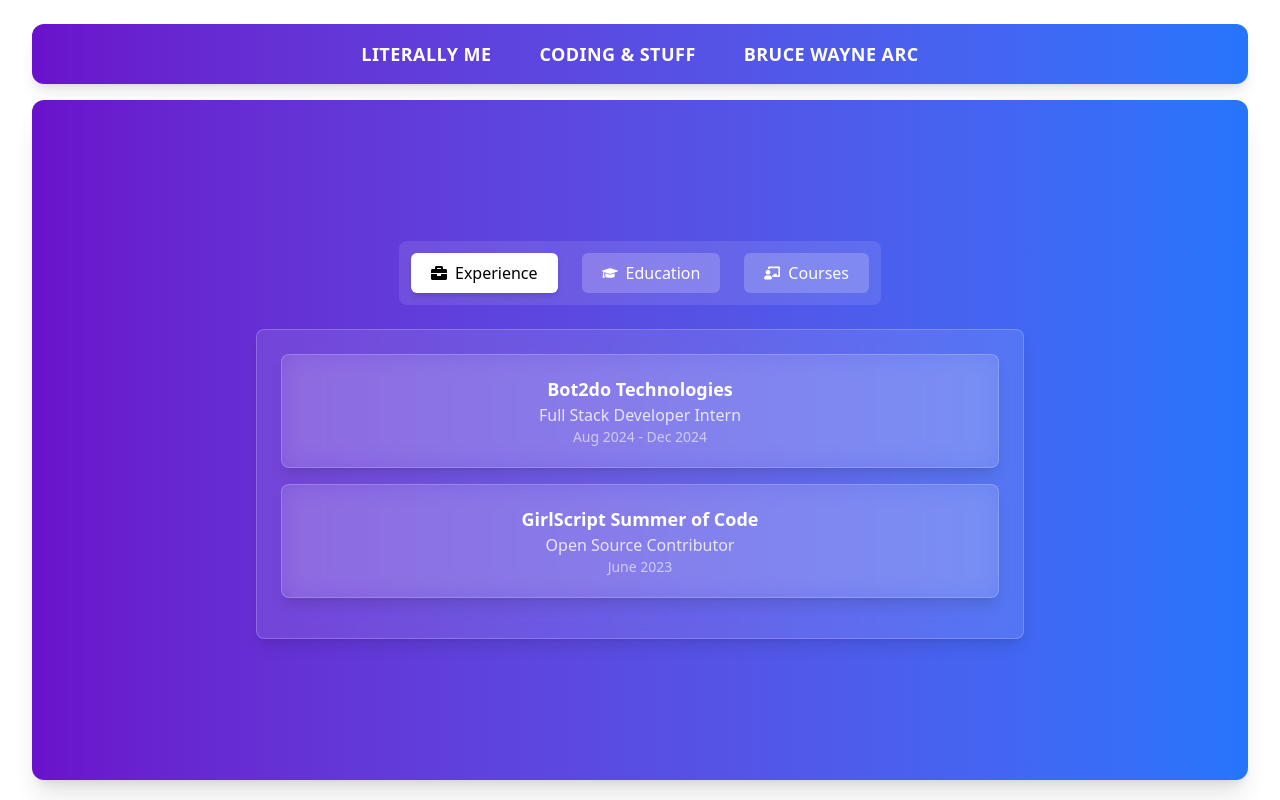
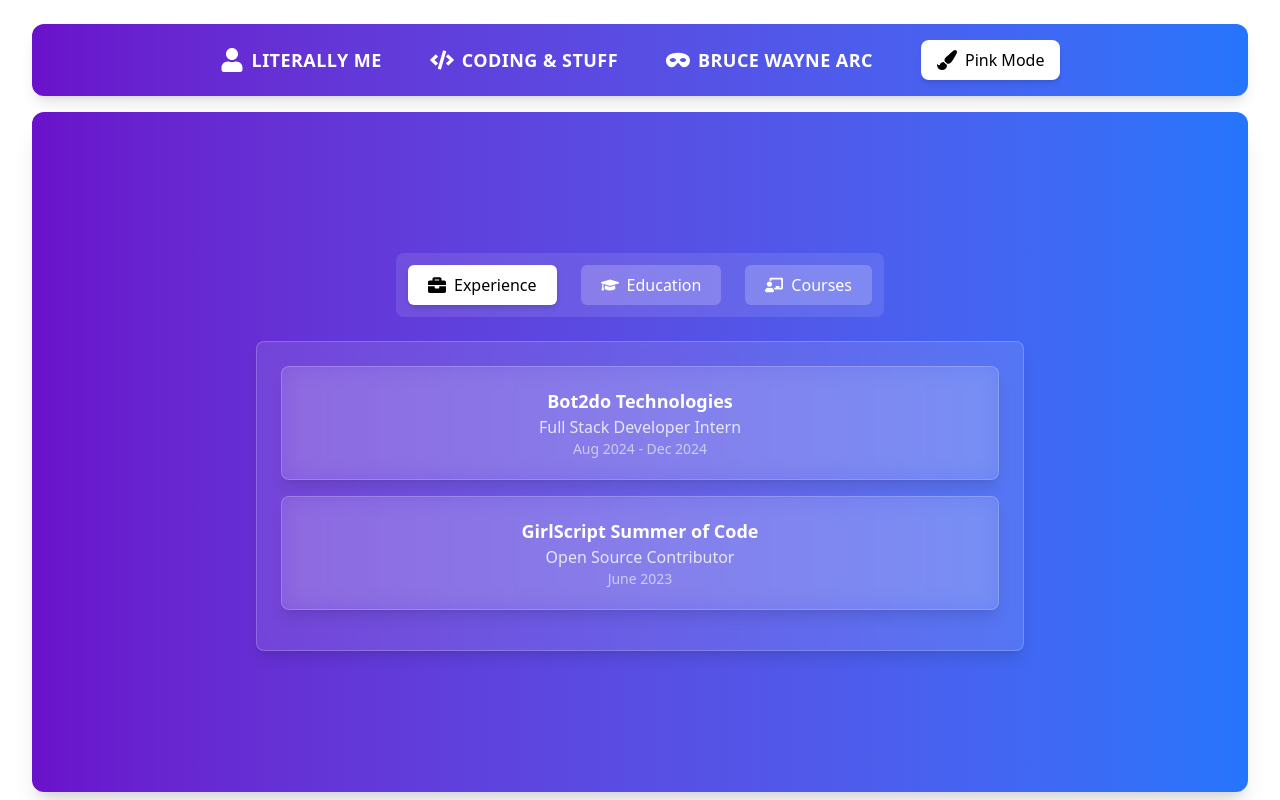
Before and after one commit to iamvbenz49/batfolio, a React (Vite) app: page /arc in a window 1280 px wide. Built offline with nearby package versions, Linux system fonts and the light colour scheme.

Commit message:
Dual mode oiiii

```diff
--- a/src/App.tsx
+++ b/src/App.tsx
@@ -3,12 +3,23 @@ import Experience from "./Components/Experience";
 import { BrowserRouter as Router, Routes, Route } from "react-router-dom";
 import Topper from "./Components/Topper";
 import BruceWayneArc from "./Components/BruceWayneArc";
+import { createContext, useState, } from "react";
+import { Theme } from "./enums/theme";
 
 
+interface ModeContextType {
+  color: Theme;
+  setColor: (color: Theme) => void;
+}
 
 
+export const ModeContext = createContext<ModeContextType | undefined>(undefined);
+
 export default function Portfolio() {
+  const [color, setColor] = useState<Theme>(Theme.BLUE);
+
   return (
+    <ModeContext.Provider value={{ color, setColor }}>
       <Router>
         <Topper />
         <Routes>
@@ -17,5 +28,6 @@ export default function Portfolio() {
           <Route path="/arc" element={<BruceWayneArc />} />
         </Routes>
       </Router>
+    </ModeContext.Provider>
   );
 }
--- a/src/Components/BruceWayneArc.tsx
+++ b/src/Components/BruceWayneArc.tsx
@@ -1,7 +1,7 @@
-import { useState } from "react";
+import { useContext, useState } from "react";
 import { motion } from "framer-motion";
 import { FaGraduationCap, FaChalkboardTeacher, FaBriefcase } from "react-icons/fa";
-
+import { ModeContext } from "../App";
 // Type Definitions
 type Education = {
   id: number;
@@ -48,23 +48,30 @@ const experience: Experience[] = [
   { id: 2, company: "GirlScript Summer of Code", role: "Open Source Contributor", year: "June 2023" },
 ];
 
-// Tab Component
+
 const BruceWayneArc: React.FC = () => {
+  const context = useContext(ModeContext);
+
+  if (!context) {
+    throw new Error("BruceWayneArc must be used within a ModeContext.Provider");
+  }
+
+  const { color } = context;
   const [activeTab, setActiveTab] = useState<"education" | "courses" | "experience">("experience");
 
-  // Mapping Active Tab to Data
   const data = activeTab === "education" ? formalEducation : activeTab === "courses" ? courses : experience;
 
   return (
     <motion.div
-      className="w-[95%] h-[85vh] p-5 bg-gradient-to-r from-[#6A11CB] to-[#2575FC]
-       rounded-xl flex flex-col items-center justify-center gap-6 mt-4 mx-auto shadow-xl"
+      className={`w-[95%] h-[85vh] p-5 rounded-xl flex flex-col items-center justify-center gap-6 mt-4 mx-auto shadow-xl
+        ${color === "blue" ? "bg-gradient-to-r from-[#6A11CB] to-[#2575FC]" : "bg-gradient-to-r from-[#FF0080] to-[#FF66B2]"}`}
       initial={{ opacity: 0, scale: 0.8 }}
       animate={{ opacity: 1, scale: 1 }}
+      whileHover={{scale:1.02}}
       transition={{ duration: 0.5 }}
     >
       {/* Tab Buttons */}
-      <div className="flex justify-center gap-6 bg-white/10 p-3 rounded-lg">
+      <div className="flex justify-center gap-4 sm:gap-6 bg-white/10 p-3 rounded-lg">
         {[
           { id: "experience", label: "Experience", icon: <FaBriefcase /> },
           { id: "education", label: "Education", icon: <FaGraduationCap /> },
@@ -72,16 +79,16 @@ const BruceWayneArc: React.FC = () => {
         ].map(({ id, label, icon }) => (
           <button
             key={id}
-            className={`px-5 py-2 rounded-md flex items-center gap-2 transition-all duration-300
+            className={`px-4 sm:px-5 py-2 rounded-md flex items-center gap-2 transition-all duration-300
               ${activeTab === id ? "bg-white text-black shadow-md" : "bg-white/20 text-white hover:bg-white/30"}`}
             onClick={() => setActiveTab(id as "education" | "courses" | "experience")}
           >
-            {icon} {label}
+            <span className="text-lg">{icon}</span>
+            <span className="hidden sm:inline">{label}</span>
           </button>
         ))}
       </div>
 
-      {/* Content Section */}
       <motion.div
         key={activeTab}
         className="w-full max-w-3xl bg-white/10 backdrop-blur-md border border-white/20 shadow-lg rounded-lg p-6
@@ -101,7 +108,6 @@ const BruceWayneArc: React.FC = () => {
             transition={{ duration: 0.5, delay: index * 0.2 }}
             whileHover={{ scale: 1.03 }}
           >
-            {/* Conditional Rendering for Different Data Types */}
             <h3 className="text-lg font-semibold text-white">
               {"degree" in item ? item.degree : item.company}
             </h3>
--- a/src/Components/Experience.tsx
+++ b/src/Components/Experience.tsx
@@ -1,8 +1,9 @@
-import { JSX, useState } from "react";
+import { JSX, useContext, useState } from "react";
 import { motion } from "framer-motion";
 import { FaGithub, FaCode, FaDatabase, FaLink, FaTerminal, FaProjectDiagram, FaUser, FaEnvelope, FaDumbbell, FaSpa, FaCalculator, FaBlog, FaFire, FaMask } from "react-icons/fa";
 import { GiGrain } from "react-icons/gi";
 import { SiGo, SiJavascript, SiPython } from "react-icons/si";
+import { ModeContext } from "../App";
 
 // Define types for profiles and projects
 interface Profile {
@@ -162,13 +163,20 @@ const projects: Project[] = [
 
 const Experience: React.FC = () => {
   const [activeTab, setActiveTab] = useState<"projects" | "profiles">("projects");
+  const context = useContext(ModeContext);
 
+  if (!context) {
+    throw new Error("BruceWayneArc must be used within a ModeContext.Provider");
+  }
+
+  const { color } = context;
   return (
     <motion.div
-      className="w-[95%] h-[85vh] p-5 bg-gradient-to-r from-[#6A11CB] to-[#2575FC]
-       rounded-xl flex flex-col items-center justify-center gap-6 mt-4 mx-auto shadow-xl"
+      className={`w-[95%] h-[85vh] p-5 rounded-xl flex flex-col items-center justify-center gap-6 mt-4 mx-auto shadow-xl
+        ${color === "blue" ? "bg-gradient-to-r from-[#6A11CB] to-[#2575FC]" : "bg-gradient-to-r from-[#FF0080] to-[#FF66B2]"}`}
       initial={{ opacity: 0, scale: 0.8 }}
       animate={{ opacity: 1, scale: 1 }}
+      whileHover={{scale:1.02}}
       transition={{ duration: 0.5 }}
     >
 
--- a/src/Components/LiterallyMe.tsx
+++ b/src/Components/LiterallyMe.tsx
@@ -1,19 +1,30 @@
 import { motion } from "framer-motion";
 import { FaGithub, FaLinkedin, FaXTwitter, FaInstagram, FaSpotify, FaYoutube } from "react-icons/fa6";
 import ProfileImage from "../assets/batman.jpg";
+import { useContext } from "react";
+import { ModeContext } from "../App";
+import { Theme } from "../enums/theme";
 
 const LiterallyMe: React.FC = () => {
+  const context = useContext(ModeContext);
+
+  if (!context) {
+    throw new Error("ModeContext must be used within a ModeContext.Provider");
+  }
+  const {color} = context;
+
   return (
     <motion.div
-      className="w-[95%] h-[85vh] p-8 bg-gradient-to-r from-[#6A11CB] to-[#2575FC]
-       rounded-2xl flex flex-col sm:flex-row items-center justify-center gap-14 mt-6 mx-auto shadow-2xl
-       backdrop-blur-xl bg-opacity-75 border border-white/20"
+      className={`w-[95%] h-[85vh] p-8 rounded-2xl flex flex-col sm:flex-row items-center justify-center gap-14
+      mt-6 mx-auto shadow-2xl backdrop-blur-xl bg-opacity-75 border border-white/20
+      transition-all duration-500
+      ${color === Theme.BLUE ? "bg-gradient-to-r from-[#6A11CB] to-[#2575FC]" : "bg-gradient-to-r from-[#FF0080] to-[#FF66B2]"}`}
       initial={{ opacity: 0, scale: 0.8 }}
       animate={{ opacity: 1, scale: 1 }}
-      transition={{ duration: 0.6 }}
-      whileHover={{ scale: 1.02, boxShadow: "0px 12px 30px rgba(0, 0, 0, 0.4)" }}
+      whileHover={{scale:1.02}}
+      transition={{ duration: 0.5 }}
     >
-      {/* Profile Image */}
+
       <motion.img
         src={ProfileImage}
         alt="Profile"
@@ -21,7 +32,7 @@ const LiterallyMe: React.FC = () => {
         whileHover={{ scale: 1.08 }}
       />
 
-      {/* Name & Title */}
+
       <div className="text-center sm:text-left text-white max-w-md">
         <h1 className="text-5xl font-bold text-white drop-shadow-lg tracking-wide">
           Sham Vijay V
@@ -46,7 +57,7 @@ const LiterallyMe: React.FC = () => {
             link: "https://github.com/iamvbenz49", icon: FaGithub },
             { link: "https://www.linkedin.com/in/sham-vijay/", icon: FaLinkedin },
             { link: "https://x.com/batmanwhocodes", icon: FaXTwitter },
-            { link: "https://www.youtube.com/watch?v=dQw4w9WgXcQ", icon: FaInstagram },
+            { link: "https://www.instagram.com/", icon: FaInstagram },
             { link: "https://open.spotify.com/playlist/5tFBbu1UElgjr2petbuHF9?si=SUoyJLerSZiURNi6zrRrdg", icon: FaSpotify },
             { link: "https://www.youtube.com/@vijaybenz9741", icon: FaYoutube }]
             .map(({ link, icon: Icon }, index) => (
@@ -64,7 +75,7 @@ const LiterallyMe: React.FC = () => {
 
         {/* Contact Button */}
         <motion.a
-          href="mailto:your-email@example.com"
+          href="mailto:iamvbenz1@example.com"
           className="mt-6 inline-block px-6 py-3 bg-white text-indigo-600 font-bold rounded-lg shadow-lg
                      hover:bg-indigo-500 hover:text-white transition duration-300"
           whileHover={{ scale: 1.07 }}
--- a/src/Components/Topper.tsx
+++ b/src/Components/Topper.tsx
@@ -1,18 +1,42 @@
 import { motion } from "framer-motion";
 import { Link } from "react-router-dom";
+import { FaUser, FaCode, FaMask, FaPaintBrush } from "react-icons/fa";
+import { JSX, useContext } from "react";
+import { ModeContext } from "../App";
+import { Theme } from "../enums/theme"; // Import Theme Enum
 
 const Topper: React.FC = () => {
+  const context = useContext(ModeContext);
+
+  if (!context) {
+    throw new Error("Topper must be used within a ModeContext.Provider");
+  }
+
+  const { color, setColor } = context;
+
   return (
     <motion.nav
-      className="w-[95%] py-4 px-6 bg-gradient-to-r from-[#6A11CB] to-[#2575FC] rounded-xl
-                flex items-center justify-center gap-12 mt-6 mx-auto shadow-lg"
+      className={`w-[95%] py-4 px-6 rounded-xl flex items-center justify-center gap-12 mt-6 mx-auto shadow-lg transition-all duration-500
+      ${color === Theme.BLUE ? 'bg-gradient-to-r from-[#6A11CB] to-[#2575FC]' : 'bg-gradient-to-r from-[#FF0080] to-[#FF66B2]'}`}
       initial={{ opacity: 0, y: -20 }}
       animate={{ opacity: 1, y: 0 }}
+      whileHover={{ scale:1.02 }}
       transition={{ duration: 0.5 }}
     >
-      <NavItem to="/" label="Literally Me" />
-      <NavItem to="/coding" label="Coding & Stuff" />
-      <NavItem to="/arc" label="Bruce Wayne Arc" />
+      <NavItem to="/" label="Literally Me" icon={<FaUser />} />
+      <NavItem to="/coding" label="Coding & Stuff" icon={<FaCode />} />
+      <NavItem to="/arc" label="Bruce Wayne Arc" icon={<FaMask />} />
+
+      {/* Mode Toggle Button */}
+      <motion.button
+        whileHover={{ scale: 1.1 }}
+        whileTap={{ scale: 0.95 }}
+        onClick={() => setColor(color === Theme.BLUE ? Theme.PINK : Theme.BLUE)}
+        className="flex items-center gap-2 px-4 py-2 bg-white text-black rounded-lg shadow-md cursor-pointer transition-all duration-300"
+      >
+        <FaPaintBrush className="text-xl" />
+        <span className="hidden md:inline">{color === Theme.BLUE ? "Pink Mode" : "Blue Mode"}</span>
+      </motion.button>
     </motion.nav>
   );
 };
@@ -20,16 +44,18 @@ const Topper: React.FC = () => {
 interface NavItemProps {
   to: string;
   label: string;
+  icon: JSX.Element;
 }
 
-const NavItem: React.FC<NavItemProps> = ({ to, label }) => (
+const NavItem: React.FC<NavItemProps> = ({ to, label, icon }) => (
   <motion.div
     whileHover={{ scale: 1.1, textShadow: "0px 0px 10px rgba(255,255,255,0.8)" }}
     whileTap={{ scale: 0.95 }}
     className="relative group cursor-pointer transition-all duration-300"
   >
-    <Link to={to} className="text-white font-semibold text-lg tracking-wide uppercase transition duration-300">
-      {label}
+    <Link to={to} className="text-white font-semibold text-lg tracking-wide uppercase transition duration-300 flex items-center gap-2">
+      <span className="text-2xl">{icon}</span>
+      <span className="hidden md:inline">{label}</span>
     </Link>
     <motion.div
       className="absolute left-0 bottom-0 w-0 h-[2px] bg-white rounded-full transition-all duration-300 group-hover:w-full"
--- /dev/null
+++ b/src/enums/theme.ts
@@ -0,0 +1,5 @@
+
+export enum Theme {
+    BLUE = "blue",
+    PINK = "pink"
+}
```
Lines whose indentation alone changed are shown as unchanged.
